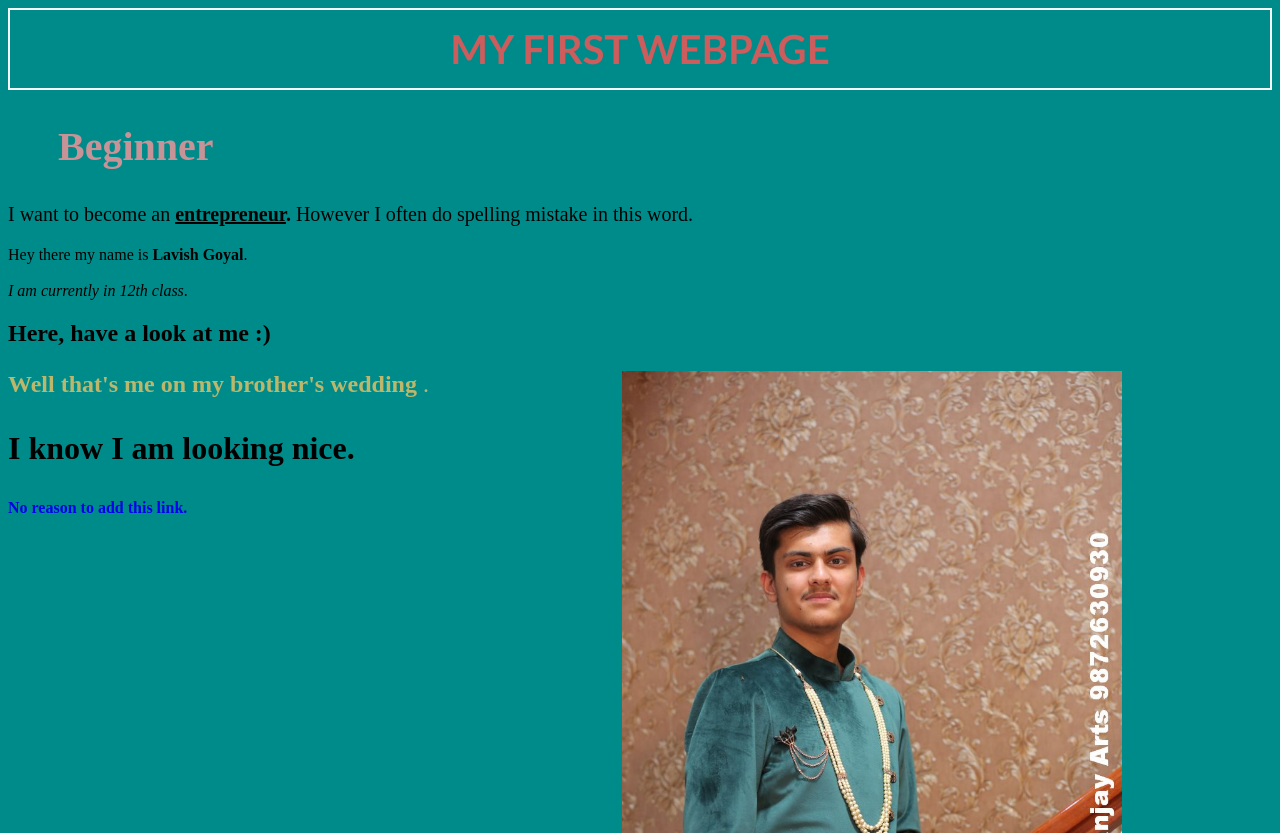
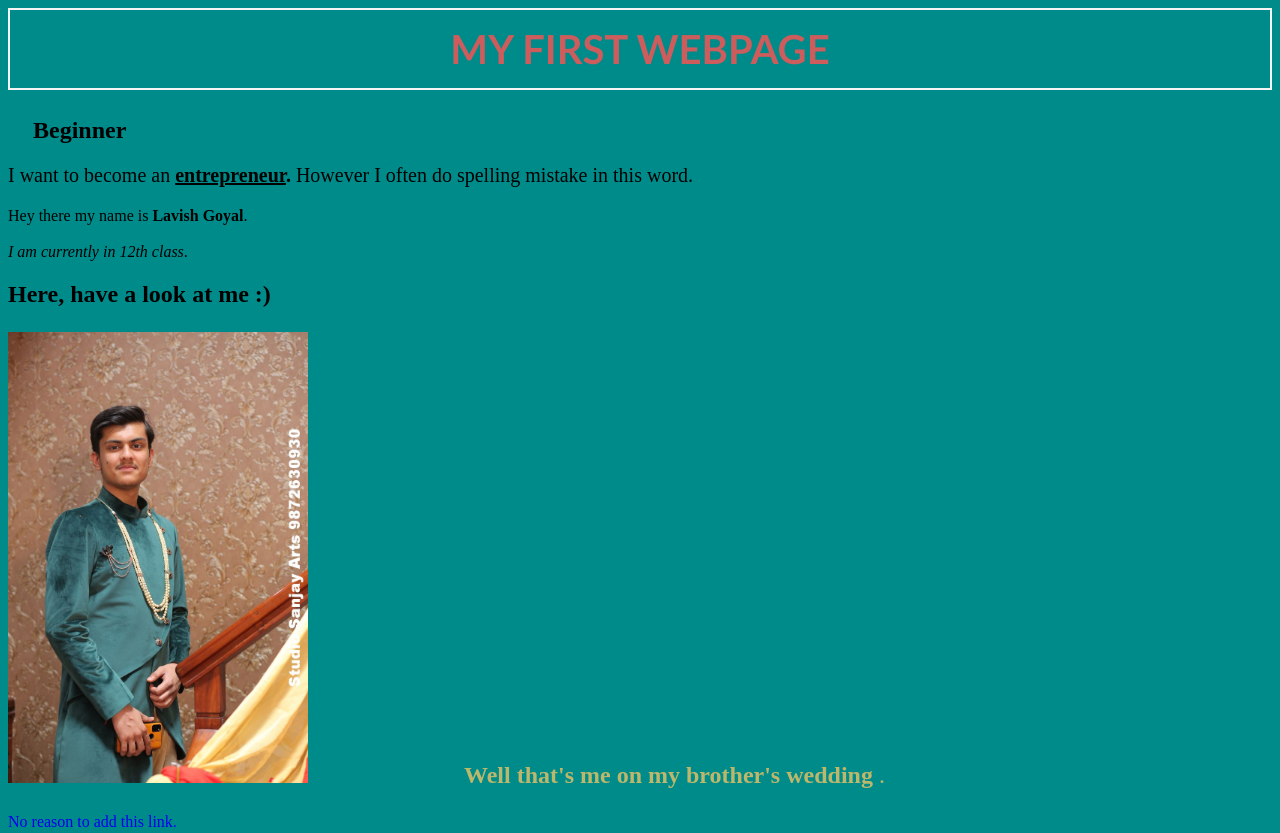
Before and after one commit to goellavish10/firsttime, a plain HTML site: page index.html in a window 1280 px wide. Shown: the top 833 px of the page. Drawn offline with Linux system fonts and the light colour scheme.

Commit message:
Update index.html

```diff
--- a/index.html
+++ b/index.html
@@ -14,17 +14,16 @@
 
 <body>
    <h1> MY FIRST WEBPAGE </h1>
-       <h2 style="margin-left: 50px; font-size:40; color:rgb(200,147,150)"> Beginner </h2>
+       <h2 style="margin-left: 25px;"> Beginner </h2>
    <p style="font-size: 20;">I want to become an <strong><u>entrepreneur</u>.</strong> However I often do spelling mistake in this word.</p>
    <p>
 Hey there my name is <b>Lavish Goyal</b>. <br><br> <i>I am currently in 12th class</i>. </p>
 <p> <h2>Here, have a look at me :)</h2></p>
-<p style="font-size:150%;color: darkkhaki;"><img src="PHOTO.jpeg" style="margin-right: 150px;float: right;width:500px;height:752px;"/>
+<p style="font-size:150%;color: darkkhaki;"><img src="PHOTO.jpeg" style="margin-right: 150px;width:300px;height:451px;"/>
 <strong> Well that's me on my brother's wedding</strong> .</p>
 
 
-<b><p style="font-size:200%">I know I am looking nice.</p>
-<a href="https://www.google.com/" style="text-decoration: none;" target="_blank">No reason to add this link. </a>
+<a href="https://www.instagram.com/lavi_g10/" style="text-decoration:chartreuse;" target="_blank">No reason to add this link. </a>
 
 </body>
 </html>
```
